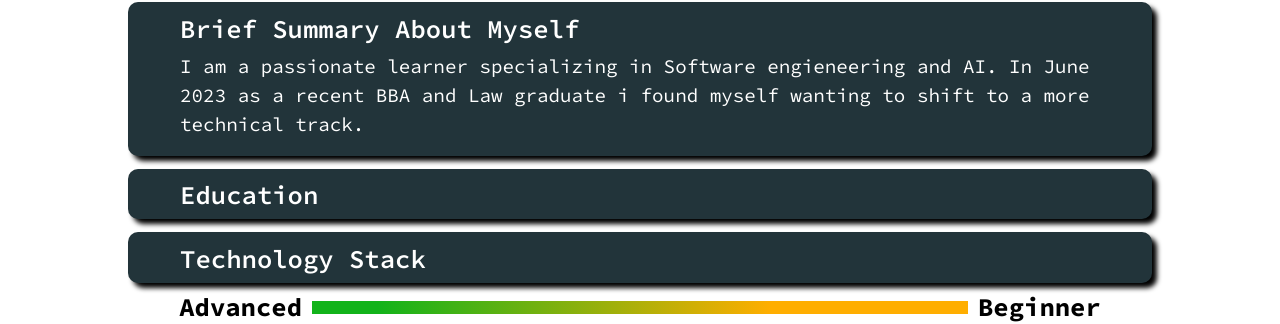
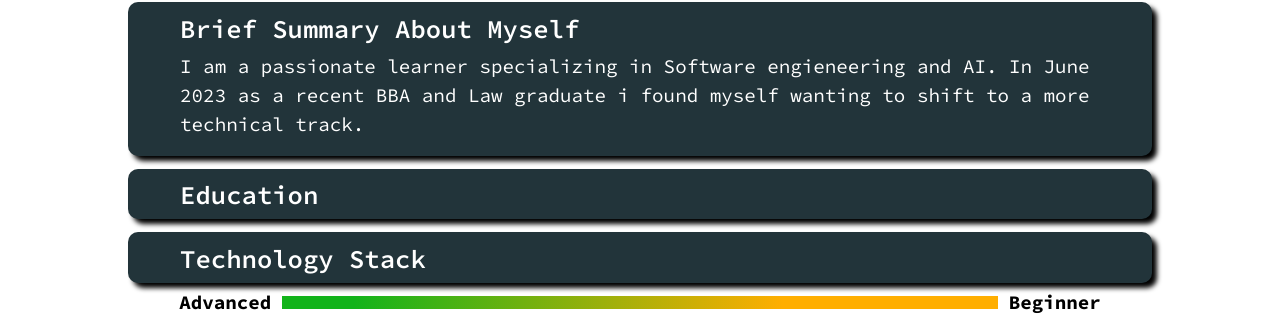
Before and after one commit to rvargas42/rvargas42.github.io, a plain HTML site: page index.html in a window 1280 px wide. Shown: the part 82-406 px from the top of the page. Drawn offline with nearby package versions, Linux system fonts and the light colour scheme.

```diff
--- a/styles.css
+++ b/styles.css
@@ -107,13 +107,13 @@
 #level-bar #advanced{
 	color: #000000;
 	margin-left: 5%;
-	font-size: 2vw;
+	font-size: 1.5vw;
 	margin-right: auto;
 }
 #level-bar #beginner{
 	color: #000000;
 	margin-right: 5%;
-	font-size: 2vw;;
+	font-size: 1.5vw;
 }
 
 #level-bar #bar{
```
